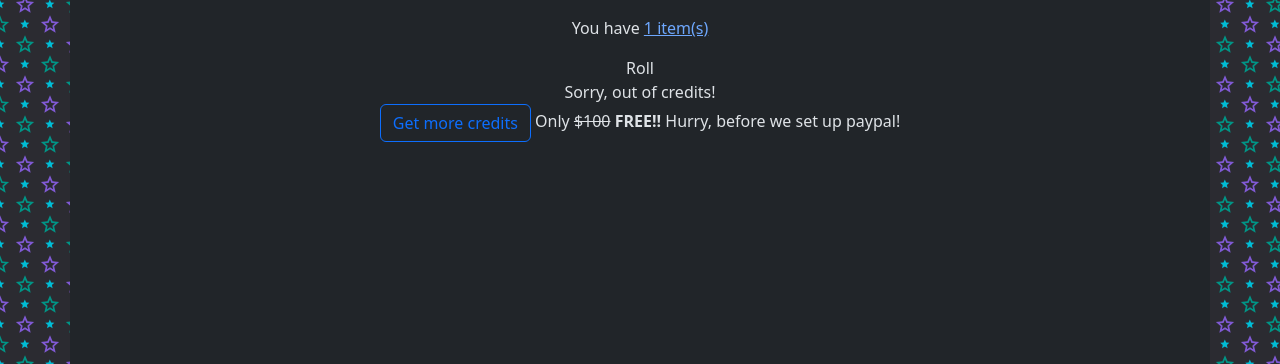
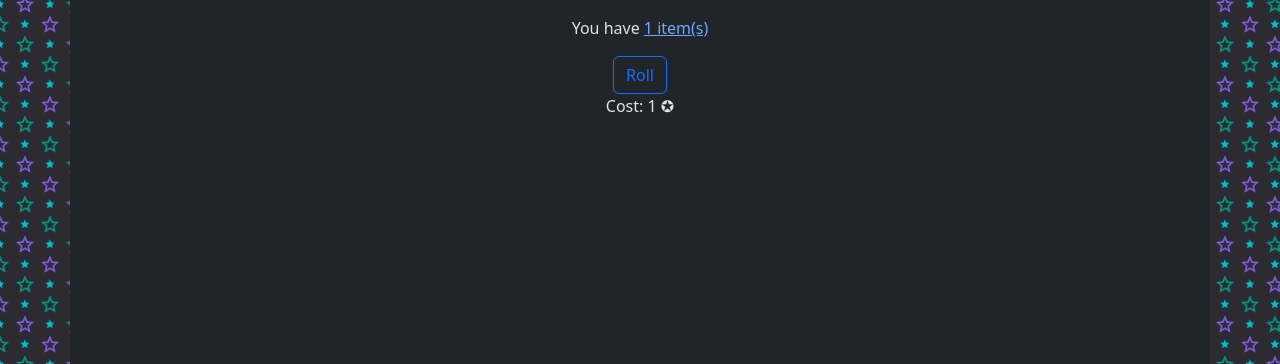
Before and after one commit to ambischof/cgacha, a Django app: page /gacha/ in a window 1280 px wide. Shown: the part 56-420 px from the top of the page. Run offline with Django 5.2, Linux system fonts and the light colour scheme; a user stored in the database is signed in; tables that the repository leaves empty hold one stand-in row (values such as "Sample post").

Commit message:
Fixing some bugs happening when you have no credits
roll button would not disable on roll page
On home page, roll button would disable on 1 credit
	instead of 0

```diff
--- a/gacha/templates/gacha/index.html
+++ b/gacha/templates/gacha/index.html
@@ -4,7 +4,7 @@
 <div class="text-center">
   <p>You have <a href="{% url 'gacha:itemlist'%}">{{account.items.count}} item(s)</a></p>
 
-  {% if account.credits > 1 %}
+  {% if account.credits > 0 %}
   <a class="btn btn-outline-primary" href="{%url 'gacha:roll'%}">Roll</a><br>
   Cost: 1 {% include "gacha/star_credit.html"%}
 
@@ -13,7 +13,7 @@
   Sorry, out of credits!<br>
   <a class="btn btn-outline-primary" href="{%url 'gacha:addcredits'%}">
     Get more credits
-  </a>
+  </a> <br>
   Only <s>$100</s> <strong>FREE!!</strong> Hurry, before we set up paypal!
   {% endif %}
 </div>
--- a/gacha/templates/gacha/roll.html
+++ b/gacha/templates/gacha/roll.html
@@ -14,7 +14,11 @@
 
 <div class="mx-auto text-center mt-3">
   <a class="btn btn-outline-primary" href="{% url 'gacha:index' %}">Go back</a>
+  {% if account.credits > 0 %}
   <a class="btn btn-outline-primary" href="{% url 'gacha:roll' %}">Roll again</a>
+  {% else %}
+  <button class="btn btn-outline-primary" disabled title="Insufficient credits">Roll again</button>
+  {% endif %}
   <a class="btn btn-outline-primary" href="{% url 'gacha:itemlist' %}">See your items</a>
 </div>
 {% endblock %}
```
